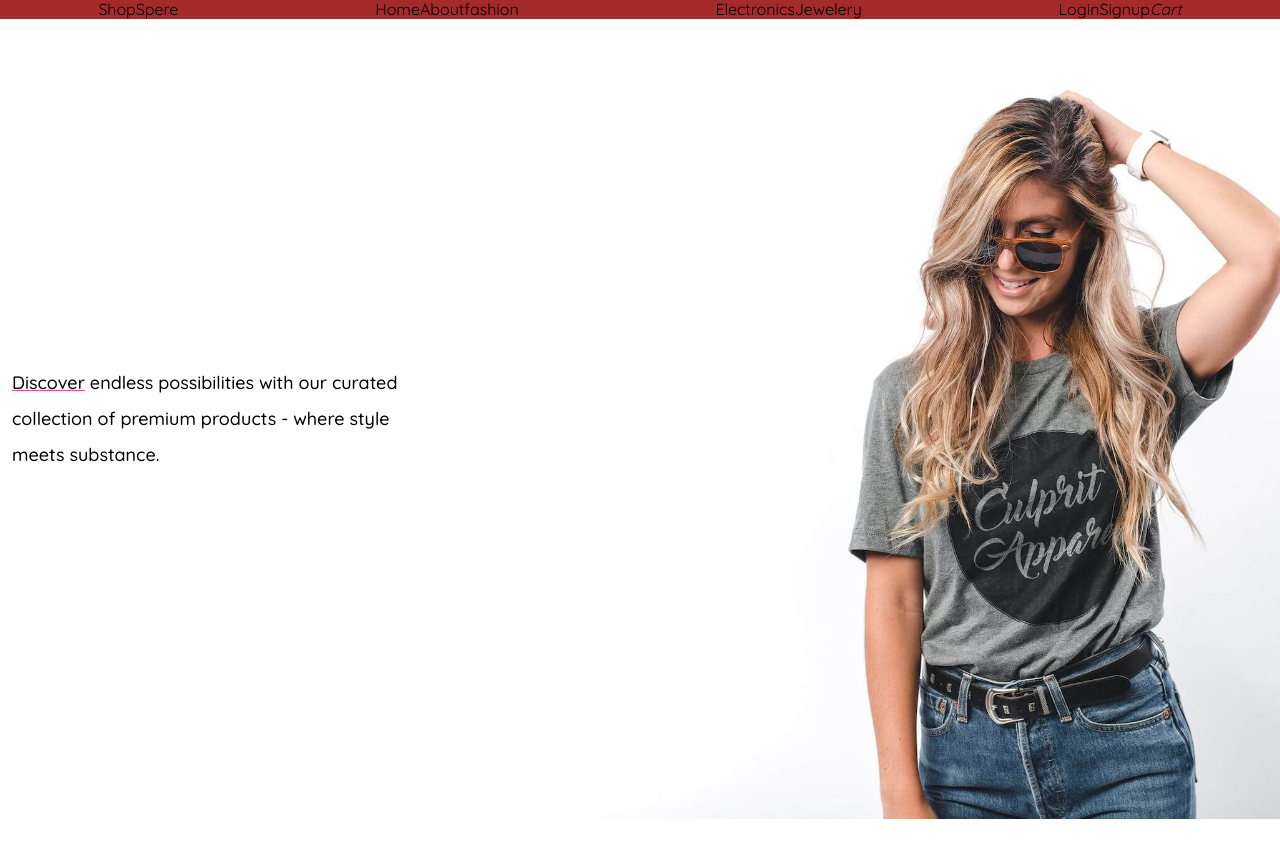
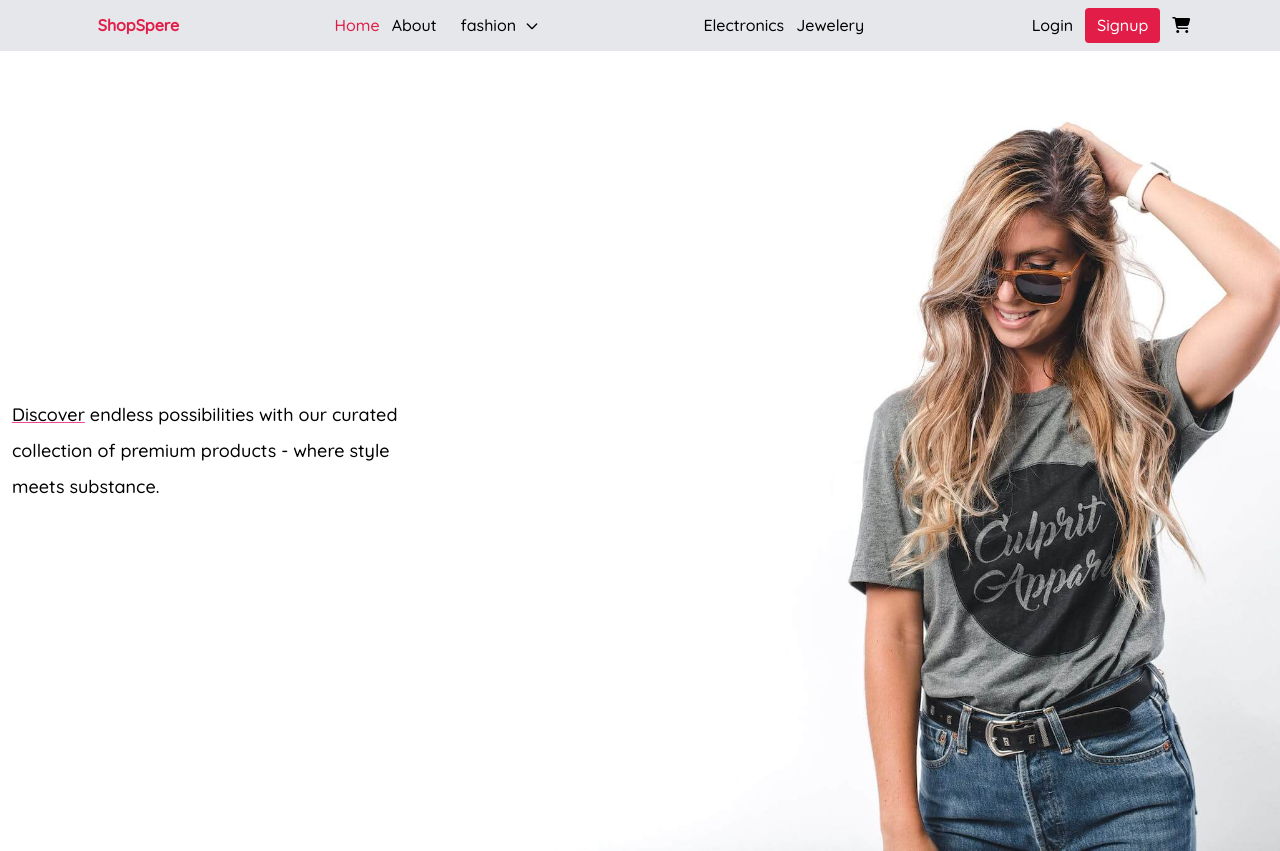
Before and after one commit to orchaiTea/not-fancy-e-comm, a React (Vite) app: page / in a window 1280 px wide. Before the commit the page ends 819 px from the top, so only its background shows below. Built offline with nearby package versions, Linux system fonts and the light colour scheme.

Commit message:
navbar, page link, style modifications and other improvements.

```diff
--- a/src/App.css
+++ b/src/App.css
@@ -1,13 +1,10 @@
-.header {
-  background-color: brown;
-}
-
 .navbar {
   display: flex;
   justify-content: space-around;
+  align-items: center;
 }
 
-.dropdown {
+.dropdown-btn {
   position: relative;
 }
 
@@ -17,7 +14,7 @@
   top: 100%;
   left: 0;
   z-index: 1;
-  /* width: 100%; */
+  transform: translateY(-10px);
 }
 
 .dropdown-content link {
--- a/src/components/header/Header.jsx
+++ b/src/components/header/Header.jsx
@@ -1,40 +1,97 @@
 import React, { useState } from "react";
 import { Link, NavLink } from "react-router-dom";
-import logo from "../../img/shopsphere-logo-black.png";
 import "../../App.css";
 
 export default function Header() {
   return (
-    <div className="header">
-      <nav className="navbar">
+    <div className="header sticky z-50 top-0 px-3 py-2 bg-gray-200">
+      <nav className="navbar h-fit">
         <div>
-          <h3>ShopSpere</h3>
+          <h3 className="pl-2 text-rose-600 font-semibold">ShopSpere</h3>
         </div>
-        <div className="dropdown">
-          <NavLink>Home</NavLink>
-          <NavLink>About</NavLink>
+        <div className="">
+          <NavLink
+            to="/"
+            className={({ isActive }) =>
+              `${
+                isActive ? "text-rose-600" : "text-black"
+              } pr-3 hover:text-rose-600 font-medium active:text-pink-500 focus:ring-white active:text-white`
+            }
+          >
+            Home
+          </NavLink>
+          <NavLink
+            to="/about"
+            className={({ isActive }) =>
+              `${
+                isActive ? "text-rose-600" : "text-black"
+              } pr-3 hover:text-rose-600 font-medium active:text-pink-500 focus:ring-white active:text-white`
+            }
+          >
+            About
+          </NavLink>
+
           {/* Dropdown button */}
+          <div className="dropdown dropdown-btn inline-block">
+            <button className="inline-flex px-3 hover:text-rose-600 font-medium">
+              fashion
+              {/* Dropdown arrow */}
+              <svg
+                className="w-4 h-4 ml-2 -mr-1 inline-flex self-center hover:rotate-180 transition delay-150 duration-300 ease-in-out"
+                fill="none"
+                stroke="currentColor"
+                viewBox="0 0 24 24"
+                xmlns="http://www.w3.org/2000/svg"
+              >
+                <path
+                  stroke-linecap="round"
+                  stroke-linejoin="round"
+                  stroke-width="2"
+                  d="M19 9l-7 7-7-7"
+                ></path>
+              </svg>
+            </button>
 
-          <button className="dropdown-btn">
-            fashion
-            {/* Dropdown arrow */}
-          </button>
-
-          {/* Dropdown items */}
-
-          <div className="dropdown-content">
-            <Link>Men</Link>
-            <Link>Women</Link>
+            {/* Dropdown items */}
+            <div className="dropdown-content rounded bg-gray-200 border-4 py-1 px-3 shadow-lg mt-2 ring-1 ring-black ring-opacity-5">
+              <Link
+                to="/men's section"
+                className="block py-2 px-2 text-sm hover:text-rose-600 font-medium active:bg-pink-700 focus:ring-pink-300 active:text-white rounded"
+              >
+                Men
+              </Link>
+              <Link
+                to="/women's section"
+                className="inline-block py-2 px-2 text-sm hover:text-rose-600 font-medium active:bg-pink-700 focus:ring-pink-300 active:text-white rounded"
+              >
+                Women
+              </Link>
+            </div>
           </div>
         </div>
         <div>
-          <NavLink>Electronics</NavLink>
-          <NavLink>Jewelery</NavLink>
+          <NavLink
+            to="/electronics"
+            className={({ isActive }) =>
+              `${
+                isActive ? "text-rose-600" : "text-black"
+              } pr-3 hover:text-rose-600 font-medium active:text-pink-500 focus:ring-white active:text-white`
+            }
+          >
+            Electronics
+          </NavLink>
+          <NavLink className="pr-3 hover:text-rose-600 font-medium active:text-pink-500 focus:ring-white active:text-white">
+            Jewelery
+          </NavLink>
         </div>
-        <div>
-          <button>Login</button>
-          <button>Signup</button>
-          <i>Cart</i>
+        <div className="navbar-rt-side">
+          <button className="pr-3 hover:text-rose-600 font-medium active:text-pink-500 focus:ring-white active:text-white">
+            Login
+          </button>
+          <button className="px-3 py-2 rounded bg-rose-600 text-white font-medium active:text-pink-500 focus:ring-white active:text-white">
+            Signup
+          </button>
+          <i class="fa-solid fa-cart-shopping pl-3"></i>
         </div>
       </nav>
     </div>
--- a/src/index.css
+++ b/src/index.css
@@ -6,6 +6,6 @@ body {
   margin: 0;
   padding: 0;
   line-height: 1.2;
-  overflow: hidden;
+  overflow: auto;
   font-family: "Quicksand", sans-serif;
 }
```
